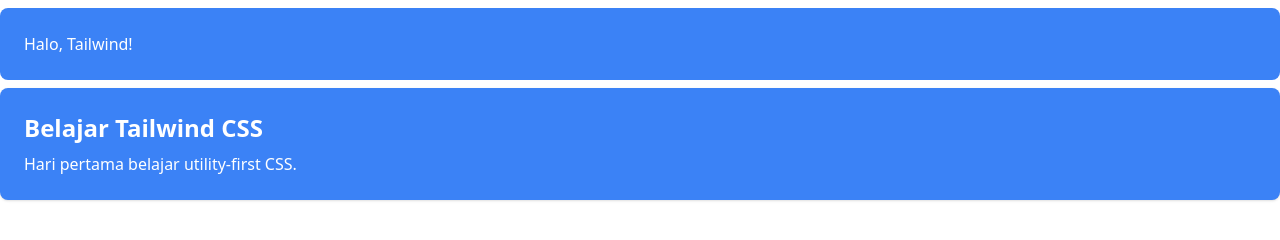
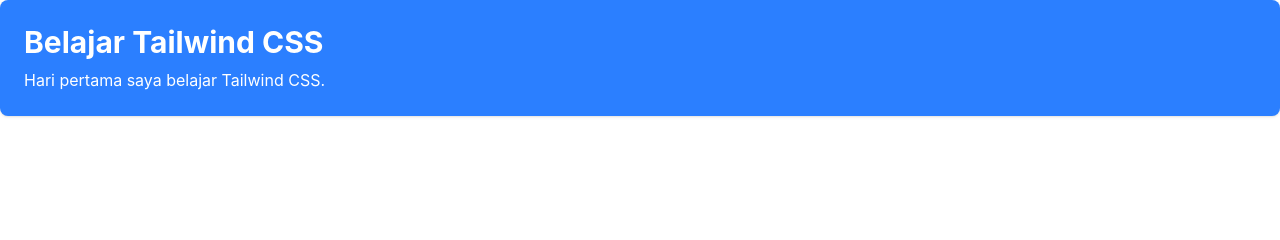
Before and after one commit to Handika-cmd/Tailwind, a website: page 01_Setup & latihan/index.html in a window 1280 px wide. Drawn offline with nearby package versions, Linux system fonts and the light colour scheme; files that its build step writes are made by us from their sources.

Commit message:
setup: initialize Tailwind CSS

```diff
--- a/01_Setup & latihan/index.html
+++ b/01_Setup & latihan/index.html
@@ -1,24 +1,17 @@
 <!doctype html>
-<html lang="en">
+<html lang="id">
   <head>
     <meta charset="UTF-8" />
     <meta name="viewport" content="width=device-width, initial-scale=1.0" />
+    <title>Belajar Tailwind</title>
 
-    <title>Belajar Tailwind - Day 1</title>
+    <link rel="stylesheet" href="./dist/output.css" />
+  </head>
+  <body>
+    <div class="p-6 bg-blue-500 text-white rounded-lg shadow">
+      <h1 class="text-3xl font-bold">Belajar Tailwind CSS</h1>
 
-    <script src="https://cdn.tailwindcss.com"></script>
-  </head>
-
-  <body>
-    <!-- latian pertama tambahkan ini -->
-    <div class="mb-2 mt-2 p-6 bg-blue-500 text-white rounded-lg">Halo, Tailwind!</div>
-    <!-- sebuah kotak biru dengan teks putih. -->
-
-    <!-- saya mau bikin sedikit lebih bagus -->
-    <div class="p-6 bg-blue-500 text-white rounded-lg shadow">
-      <h1 class="text-2xl font-bold">Belajar Tailwind CSS</h1>
-
-      <p class="mt-2">Hari pertama belajar utility-first CSS.</p>
+      <p class="mt-2">Hari pertama saya belajar Tailwind CSS.</p>
     </div>
   </body>
 </html>
--- /dev/null
+++ b/src/input.css
@@ -0,0 +1 @@
+@import "tailwindcss";
```
Also changed, not shown: package.json (added, +25 -0 lines), 2 other files.
